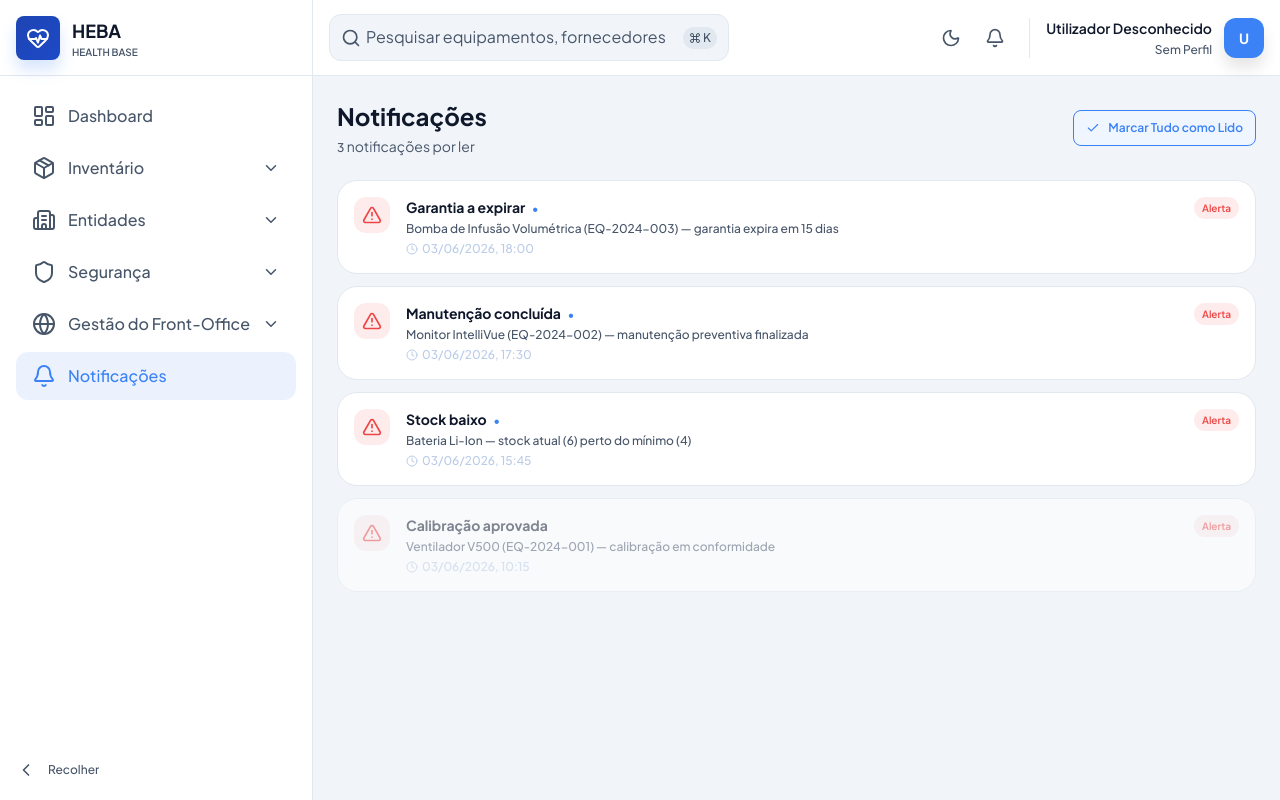
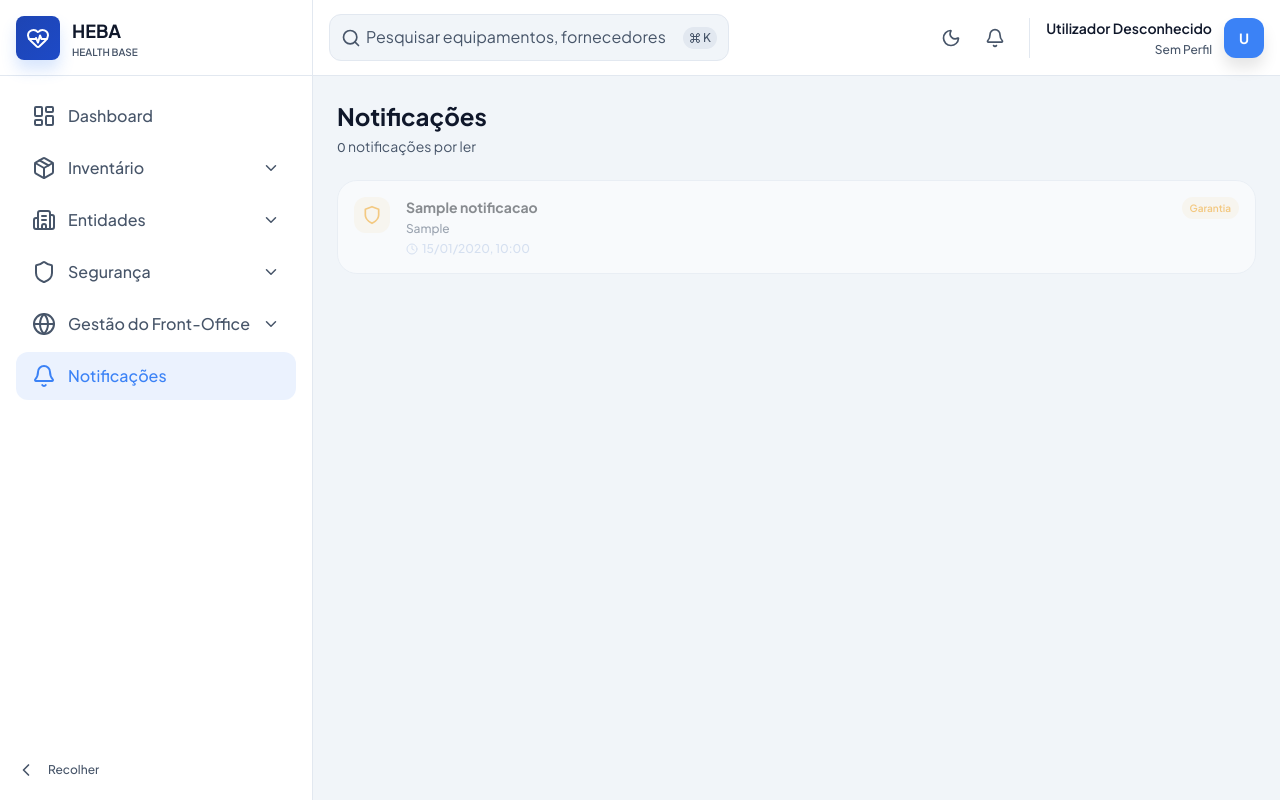
Before and after one commit to helenab12/Projeto-SIBDAS, a PHP site: page /Projeto-SIBDAS/private/notifications.php in a window 1280 px wide. Run offline with PHP 8.4, Linux system fonts and the light colour scheme; the visitor is signed in with stand-in values (Sample User, id 1); tables that the repository leaves empty hold one stand-in row (values such as "Sample post"); some libraries are stand-ins or nearby versions.

Commit message:
Backend: CRUD de Página de Notificações

```diff
--- a/config/classes.php
+++ b/config/classes.php
@@ -2491,3 +2491,37 @@ class Manutencao implements Validavel
         return $erros;
     }
 }
+
+class TipoNotificacao
+{
+    public string $nome;
+    public string $cor;
+    public string $caminhoSvg;
+
+    public function __construct(string $nome, string $cor, string $caminhoSvg)
+    {
+        $this->nome = $nome;
+        $this->cor = $cor;
+        $this->caminhoSvg = $caminhoSvg;
+    }
+}
+
+class Notificacao
+{
+    public int $idNotificacao;
+    public TipoNotificacao $tipo;
+    public string $titulo;
+    public string $mensagem;
+    public DateTime $dataCriacao;
+    public bool $lida;
+
+    public function __construct(int $idNotificacao, TipoNotificacao $tipo, string $titulo, string $mensagem, DateTime $dataCriacao, bool $lida)
+    {
+        $this->idNotificacao = $idNotificacao;
+        $this->tipo = $tipo;
+        $this->titulo = $titulo;
+        $this->mensagem = $mensagem;
+        $this->dataCriacao = $dataCriacao;
+        $this->lida = $lida;
+    }
+}
--- a/private/includes/headers.php
+++ b/private/includes/headers.php
@@ -1,3 +1,20 @@
+<?php
+$numeroNotificacoesNaoLidas = 0;
+if (isset($_SESSION['id_utilizador'])) {
+    try {
+        $ligacaoHeaders = connect_to_db();
+        $stmtHeaders = execute_query(
+            "SELECT COUNT(*) as count FROM NotificacaoUtilizador WHERE idUtilizador = :idUtilizador AND lida = 0",
+            ['idUtilizador' => $_SESSION['id_utilizador']],
+            $ligacaoHeaders
+        );
+        if ($row = $stmtHeaders->fetch(PDO::FETCH_ASSOC)) {
+            $numeroNotificacoesNaoLidas = (int) $row['count'];
+        }
+    } catch (Exception $e) {
+    }
+}
+?>
 <!-- Header Desktop + Tablet -->
 <header class="d-flex flex-row w-100 padding-4 desktop-header justify-content-between">
     <form action="" class="d-flex flex-column" style="width: 400px;">
@@ -41,6 +58,8 @@
                 <path d="m19.07 4.93-1.41 1.41" />
             </svg>
         </button>
+        <a href="<?php echo BASE_URL; ?>/private/notifications.php"
+            class="text-decoration-none d-flex align-items-center position-relative">
             <svg xmlns="http://www.w3.org/2000/svg" width="20" height="20" viewBox="0 0 24 24" fill="none"
                 stroke="currentColor" stroke-width="2" stroke-linecap="round" stroke-linejoin="round"
                 class="lucide lucide-bell-icon lucide-bell stroke-secondary">
@@ -48,6 +67,14 @@
                 <path
                     d="M3.262 15.326A1 1 0 0 0 4 17h16a1 1 0 0 0 .74-1.673C19.41 13.956 18 12.499 18 8A6 6 0 0 0 6 8c0 4.499-1.411 5.956-2.738 7.326" />
             </svg>
+            <?php if ($numeroNotificacoesNaoLidas > 0): ?>
+                <span class="position-absolute top-0 start-100 translate-middle badge rounded-pill bg-danger d-flex align-items-center justify-content-center"
+                    style="min-width: 18px; height: 18px; font-size: 0.65rem; padding: 0 4px; transform: translate(-30%, -30%) !important;">
+                    <?php echo $numeroNotificacoesNaoLidas > 99 ? '99+' : $numeroNotificacoesNaoLidas; ?>
+                    <span class="visually-hidden">notificações não lidas</span>
+                </span>
+            <?php endif; ?>
+        </a>
         <div class="dropdown">
             <div class="d-flex flex-row align-items-center navbar-user gap-3 dropdown-toggle" data-bs-toggle="dropdown"
                 aria-expanded="false" style="cursor: pointer;">
@@ -129,6 +156,8 @@
                     <path d="m19.07 4.93-1.41 1.41" />
                 </svg>
             </button>
+            <a href="<?php echo BASE_URL; ?>/private/notifications.php"
+                class="text-decoration-none d-flex align-items-center position-relative">
                 <svg xmlns="http://www.w3.org/2000/svg" width="20" height="20" viewBox="0 0 24 24" fill="none"
                     stroke="currentColor" stroke-width="2" stroke-linecap="round" stroke-linejoin="round"
                     class="lucide lucide-bell-icon lucide-bell stroke-secondary">
@@ -136,6 +165,14 @@
                     <path
                         d="M3.262 15.326A1 1 0 0 0 4 17h16a1 1 0 0 0 .74-1.673C19.41 13.956 18 12.499 18 8A6 6 0 0 0 6 8c0 4.499-1.411 5.956-2.738 7.326" />
                 </svg>
+                <?php if ($numeroNotificacoesNaoLidas > 0): ?>
+                    <span class="position-absolute top-0 start-100 translate-middle badge rounded-pill bg-danger d-flex align-items-center justify-content-center"
+                        style="min-width: 18px; height: 18px; font-size: 0.65rem; padding: 0 4px; transform: translate(-30%, -30%) !important;">
+                        <?php echo $numeroNotificacoesNaoLidas > 99 ? '99+' : $numeroNotificacoesNaoLidas; ?>
+                        <span class="visually-hidden">notificações não lidas</span>
+                    </span>
+                <?php endif; ?>
+            </a>
             <div class="dropdown">
                 <div class="d-flex flex-row align-items-center navbar-user gap-3 dropdown-toggle"
                     data-bs-toggle="dropdown" aria-expanded="false" style="cursor: pointer;">
--- a/private/notifications.php
+++ b/private/notifications.php
@@ -1,82 +1,83 @@
 <?php
 require_once(__DIR__ . "/../config/funcoes.php");
 redirect_if_not_logged();
+
+$success_message = null;
+$server_error = null;
+
+if (!empty($_SESSION['success_message'])) {
+    $success_message = $_SESSION['success_message'];
+    unset($_SESSION['success_message']);
+}
+if (!empty($_SESSION['server_error'])) {
+    $server_error = $_SESSION['server_error'];
+    unset($_SESSION['server_error']);
+}
+
 include_once BASE_PATH . 'private/includes/head.php';
 include_once BASE_PATH . 'private/includes/sidebar-desktop.php';
 
-class NotificationType
-{
-    public string $name;
-    public string $color;
-    public string $svgPath;
-
-    public function __construct(string $name, string $color, string $svgPath)
-    {
-        $this->name = $name;
-        $this->color = $color;
-        $this->svgPath = $svgPath;
-    }
-}
-
-class Notification
-{
-    public NotificationType $type;
-    public string $title;
-    public string $description;
-    public DateTime $timestamp;
-    public bool $isRead;
-
-    public function __construct(NotificationType $type, string $title, string $description, DateTime $timestamp, bool $isRead)
-    {
-        $this->type = $type;
-        $this->title = $title;
-        $this->description = $description;
-        $this->timestamp = $timestamp;
-        $this->isRead = $isRead;
-    }
-}
-
-$notificationTypes = [
-    'alert' => new NotificationType(
-        'Alerta',
+// Obter notificações da base de dados
+$tiposNotificacao = [
+    'Garantia' => new TipoNotificacao(
+        'Garantia',
+        'var(--warning)',
+        '<path d="M12 22s8-4 8-10V5l-8-3-8 3v7c0 6 8 10 8 10z"/>'
+    ),
+    'Manutenção' => new TipoNotificacao(
+        'Manutenção',
+        'var(--primary-500)',
+        '<path d="M14.7 6.3a1 1 0 0 0 0 1.4l1.6 1.6a1 1 0 0 0 1.4 0l3.77-3.77a6 6 0 0 1-7.94 7.94l-6.91 6.91a2.12 2.12 0 0 1-3-3l6.91-6.91a6 6 0 0 1 7.94-7.94l-3.76 3.76z"/>'
+    ),
+    'Stock' => new TipoNotificacao(
+        'Stock',
         'var(--error)',
         '<path d="m21.73 18-8-14a2 2 0 0 0-3.48 0l-8 14A2 2 0 0 0 4 21h16a2 2 0 0 0 1.73-3"/><path d="M12 9v4"/><path d="M12 17h.01"/>'
     ),
+    'Calibração' => new TipoNotificacao(
+        'Calibração',
+        'var(--success)',
+        '<path d="m9 11 3 3L22 4"/><path d="M21 12v7a2 2 0 0 1-2 2H5a2 2 0 0 1-2-2V5a2 2 0 0 1 2-2h11"/>'
+    ),
+    'Sistema' => new TipoNotificacao(
+        'Sistema',
+        'var(--secondary)',
+        '<path d="M12 20h9"/><path d="M16.5 3.5a2.12 2.12 0 0 1 3 3L7 19l-4 1 1-4Z"/>'
+    )
 ];
 
-$notifications = [
-    new Notification(
-        $notificationTypes['alert'],
-        'Garantia a expirar',
-        'Bomba de Infusão Volumétrica (EQ-2024-003) — garantia expira em 15 dias',
-        new DateTime('2026-06-03 18:00:00'),
-        false
-    ),
-    new Notification(
-        $notificationTypes['alert'],
-        'Manutenção concluída',
-        'Monitor IntelliVue (EQ-2024-002) — manutenção preventiva finalizada',
-        new DateTime('2026-06-03 17:30:00'),
-        false
-    ),
-    new Notification(
-        $notificationTypes['alert'],
-        'Stock baixo',
-        'Bateria Li-Ion — stock atual (6) perto do mínimo (4)',
-        new DateTime('2026-06-03 15:45:00'),
-        false
-    ),
-    new Notification(
-        $notificationTypes['alert'],
-        'Calibração aprovada',
-        'Ventilador V500 (EQ-2024-001) — calibração em conformidade',
-        new DateTime('2026-06-03 10:15:00'),
-        true
-    ),
-];
+$notificacoes = [];
+try {
+    $ligacao = connect_to_db();
+    $stmt = execute_query(
+        "SELECT n.idNotificacao, n.tipo, n.titulo, n.mensagem, n.dataCriacao, nu.lida
+         FROM Notificacao n
+         INNER JOIN NotificacaoUtilizador nu ON n.idNotificacao = nu.idNotificacao
+         WHERE nu.idUtilizador = :idUtilizador
+         ORDER BY nu.lida ASC, n.dataCriacao DESC
+         LIMIT 25",
+        ['idUtilizador' => $_SESSION['id_utilizador']],
+        $ligacao
+    );
 
-$unreadCount = count(array_filter($notifications, function ($n) {
-    return !$n->isRead; }));
+    while ($row = $stmt->fetch(PDO::FETCH_ASSOC)) {
+        $tipoObj = $tiposNotificacao[$row['tipo']] ?? $tiposNotificacao['Sistema'];
+        $notificacoes[] = new Notificacao(
+            (int) $row['idNotificacao'],
+            $tipoObj,
+            $row['titulo'],
+            $row['mensagem'],
+            new DateTime($row['dataCriacao']),
+            (bool) $row['lida']
+        );
+    }
+} catch (Exception $e) {
+    $server_error = "Erro ao carregar notificações: " . $e->getMessage();
+}
+
+$unreadCount = count(array_filter($notificacoes, function ($n) {
+    return !$n->lida;
+}));
 ?>
 
 <div class="d-flex flex-column flex-grow-1 overflow-x-hidden mw-0">
@@ -93,7 +94,9 @@ $unreadCount = count(array_filter($notifications, function ($n) {
                     por ler</p>
             </div>
             <div class="d-flex gap-2">
-                <button id="mark-all-read-btn" class="btn btn-primary-outline btn-small gap-2" <?php echo $unreadCount === 0 ? 'style="display: none;"' : ''; ?>>
+                <?php if ($unreadCount > 0): ?>
+                    <form action="<?php echo BASE_URL; ?>/private/read_all_notifications.php" method="POST" class="m-0">
+                        <button type="submit" id="mark-all-read-btn" class="btn btn-primary-outline btn-small gap-2">
                             <svg xmlns="http://www.w3.org/2000/svg" width="20" height="20" viewBox="0 0 24 24" fill="none"
                                 stroke="currentColor" stroke-width="2" stroke-linecap="round" stroke-linejoin="round"
                                 class="lucide lucide-check-icon lucide-check">
@@ -101,35 +104,39 @@ $unreadCount = count(array_filter($notifications, function ($n) {
                             </svg>
                             Marcar Tudo como Lido
                         </button>
+                    </form>
+                <?php endif; ?>
             </div>
         </div>
 
         <!-- Lista de Notificações -->
         <div class="d-flex flex-column gap-3">
-            <?php foreach ($notifications as $index => $notification): ?>
-                <div id="notification-<?= $index ?>"
-                    class="bento-card <?php echo !$notification->isRead ? '' : 'unread'; ?> d-flex flex-row align-items-center justify-content-between gap-4 padding-4 recycle-card"
-                    onclick="markAsRead(<?= $index ?>)" style="cursor: pointer;">
+            <?php foreach ($notificacoes as $notificacao): ?>
+                <?php $encryptedNotifId = aes_encrypt((string) $notificacao->idNotificacao); ?>
+                <a href="<?php echo BASE_URL; ?>/private/read_notification.php?id=<?php echo urlencode($encryptedNotifId); ?>" class="text-decoration-none text-body">
+                    <div id="notification-<?= htmlspecialchars($encryptedNotifId) ?>"
+                        class="bento-card <?php echo !$notificacao->lida ? '' : 'unread'; ?> d-flex flex-row align-items-center justify-content-between gap-4 padding-4 recycle-card"
+                        style="cursor: pointer;">
                         <div class="d-flex flex-wrap gap-4 justify-content-between w-100 align-items-start">
                             <div class="d-flex flex-row align-items-start gap-4">
                                 <div class="recycle-type-icon d-flex align-items-center justify-content-center padding-2"
-                                style="background-color: color-mix(in srgb, <?php echo $notification->type->color; ?> 10%, transparent); color: <?php echo $notification->type->color; ?>;">
+                                    style="background-color: color-mix(in srgb, <?php echo $notificacao->tipo->cor; ?> 10%, transparent); color: <?php echo $notificacao->tipo->cor; ?>;">
                                     <svg xmlns="http://www.w3.org/2000/svg" width="20" height="20" viewBox="0 0 24 24"
                                         fill="none" stroke="currentColor" stroke-width="2" stroke-linecap="round"
                                         stroke-linejoin="round" class="lucide">
-                                    <?php echo $notification->type->svgPath; ?>
+                                        <?php echo $notificacao->tipo->caminhoSvg; ?>
                                     </svg>
                                 </div>
                                 <div class="d-flex flex-column gap-1">
                                     <div class="d-flex gap-1 align-items-center align-middle">
                                         <p class="fw-700">
-                                        <?php echo $notification->title; ?>
-                                        <?php if (!$notification->isRead): ?>
+                                            <?php echo htmlspecialchars($notificacao->titulo); ?>
+                                            <?php if (!$notificacao->lida): ?>
                                                 <span class="padding-1 text-primary-500 font-bold">&bull;</span>
                                             <?php endif; ?>
                                         </p>
                                     </div>
-                                <span class="text-secondary"><?php echo $notification->description; ?></span>
+                                    <span class="text-secondary"><?php echo htmlspecialchars($notificacao->mensagem); ?></span>
                                     <div class="d-flex flex-row gap-2">
                                         <div class="d-flex gap-1 text-muted align-items-center">
                                             <svg xmlns="http://www.w3.org/2000/svg" width="12" height="12" viewBox="0 0 24 24"
@@ -139,25 +146,70 @@ $unreadCount = count(array_filter($notifications, function ($n) {
                                                 <path d="M12 6v6l4 2" />
                                             </svg>
                                             <span
-                                            class="fst-normal"><?php echo $notification->timestamp->format('d/m/Y, H:i'); ?></span>
+                                                class="fst-normal"><?php echo $notificacao->dataCriacao->format('d/m/Y, H:i'); ?></span>
                                         </div>
                                     </div>
                                 </div>
                             </div>
                             <div class="d-flex align-items-start">
                                 <label class="text-capitalize d-flex align-middle"
-                                style="background-color: color-mix(in srgb, <?php echo $notification->type->color; ?> 10%, transparent); color: <?php echo $notification->type->color; ?>;">
-                                <?php echo $notification->type->name; ?>
+                                    style="background-color: color-mix(in srgb, <?php echo $notificacao->tipo->cor; ?> 10%, transparent); color: <?php echo $notificacao->tipo->cor; ?>;">
+                                    <?php echo htmlspecialchars($notificacao->tipo->nome); ?>
                                 </label>
                             </div>
                         </div>
                     </div>
+                </a>
             <?php endforeach; ?>
         </div>
 
     </section>
 </div>
 
+
+<!-- Toast Container -->
+<div class="toast-container position-fixed top-0 start-50 translate-middle-x p-3 mt-4" style="z-index: 100;">
+    <?php if (!empty($success_message)): ?>
+        <div class="toast align-items-center border-0 shadow-sm toast-success w-auto padding-4 show" role="alert"
+            aria-live="assertive" aria-atomic="true" data-bs-delay="5000">
+            <div class="d-flex align-items-center gap-2">
+                <div class="toast-body fw-500 p-0">
+                    <?= htmlspecialchars($success_message) ?>
+                </div>
+                <button type="button" class="text-success border-0 p-0 bg-transparent ms-auto" data-bs-dismiss="toast"
+                    aria-label="Close">
+                    <svg xmlns="http://www.w3.org/2000/svg" width="20" height="20" viewBox="0 0 24 24" fill="none"
+                        stroke="currentColor" stroke-width="2" stroke-linecap="round" stroke-linejoin="round"
+                        class="lucide lucide-x-icon lucide-x">
+                        <path d="M18 6 6 18" />
+                        <path d="m6 6 12 12" />
+                    </svg>
+                </button>
+            </div>
+        </div>
+    <?php endif; ?>
+
+    <?php if (!empty($server_error)): ?>
+        <div class="toast align-items-center border-0 shadow-sm toast-error w-auto padding-4 show" role="alert"
+            aria-live="assertive" aria-atomic="true" data-bs-delay="5000">
+            <div class="d-flex align-items-center gap-2">
+                <div class="toast-body fw-500 p-0">
+                    <?= htmlspecialchars($server_error) ?>
+                </div>
+                <button type="button" class="text-error border-0 p-0 bg-transparent ms-auto" data-bs-dismiss="toast"
+                    aria-label="Close">
+                    <svg xmlns="http://www.w3.org/2000/svg" width="20" height="20" viewBox="0 0 24 24" fill="none"
+                        stroke="currentColor" stroke-width="2" stroke-linecap="round" stroke-linejoin="round"
+                        class="lucide lucide-x-icon lucide-x">
+                        <path d="M18 6 6 18" />
+                        <path d="m6 6 12 12" />
+                    </svg>
+                </button>
+            </div>
+        </div>
+    <?php endif; ?>
+</div>
+
 <?php
 include_once BASE_PATH . 'private/includes/sidebar-mobile.php';
 include_once BASE_PATH . 'private/includes/footer.php';
```
Also changed, not shown: assets/js/1240961.js (+0 -45 lines), private/read_all_notifications.php (added, +33 -0 lines), private/read_notification.php (added, +31 -0 lines). Lines whose indentation alone changed are shown as unchanged.
